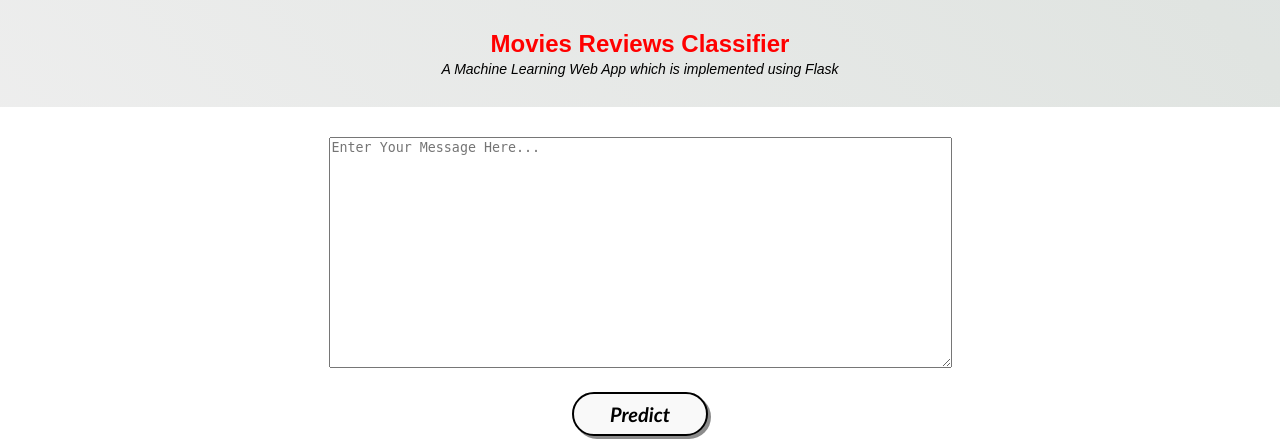
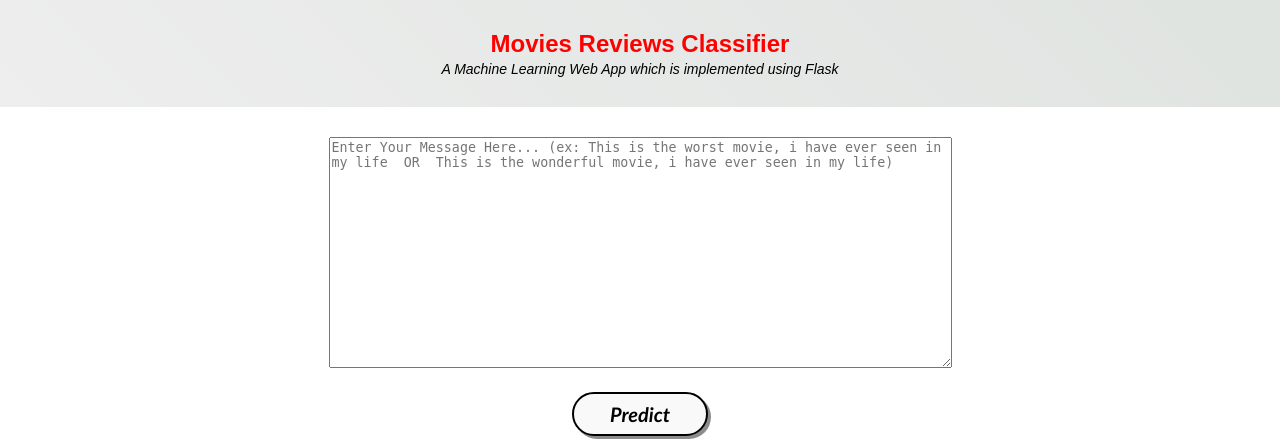
Before and after one commit to JatinSadhwani02/Movies_Review_Classification_NLP, a Flask app: page / in a window 1280 px wide. Shown: the top 443 px of the page. Run offline with Flask 2, Linux system fonts and the light colour scheme; parts of the project's set-up code (start-up, migrations or seed data) failed here and were passed over; some libraries are stand-ins or nearby versions.

Commit message:
Movies Reviews Classifier

```diff
--- a/templates/home.html
+++ b/templates/home.html
@@ -22,7 +22,7 @@
         <!-- Text Area -->
     	<div class="ml-container">
     		<form action="{{ url_for('predict') }}" method="POST">
-        		<textarea class='message-box' name="message" rows="15" cols="75" placeholder="Enter Your Message Here..."></textarea><br/>
+        		<textarea class='message-box' name="message" rows="15" cols="75" placeholder="Enter Your Message Here... (ex: This is the worst movie, i have ever seen in my life  OR  This is the wonderful movie, i have ever seen in my life)"></textarea><br/>
         		<input type="submit" class="my-cta-button" value="Predict">
         	</form>
     	</div>
```
